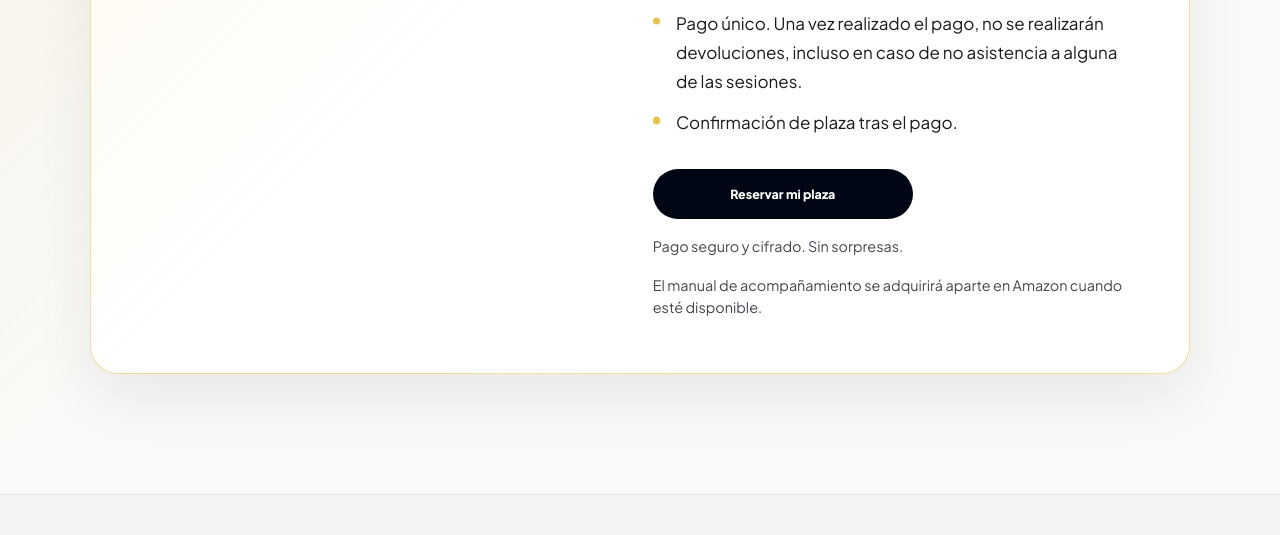
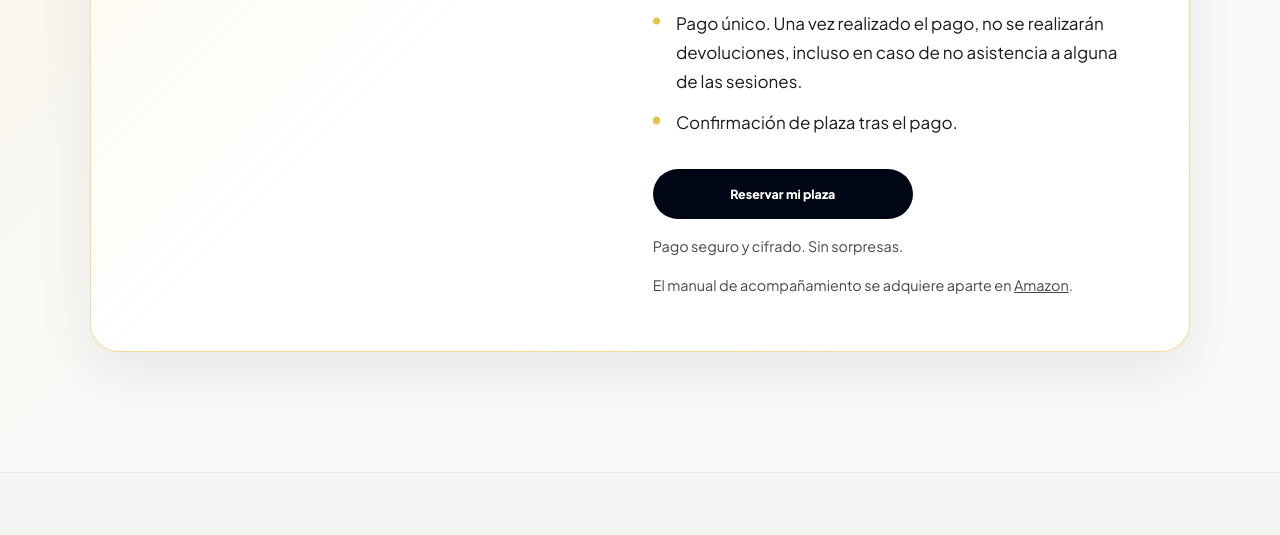
Before and after one commit to rdrgzjavier/mamasdecieloytierra, a website: page el-programa/index.html in a window 1280 px wide. Shown: the part 4395-4930 px from the top of the page. Drawn offline with nearby package versions, Linux system fonts and the light colour scheme.

Commit message:
Actualizar enlace del manual en la reserva

```diff
--- a/el-programa/index.html
+++ b/el-programa/index.html
@@ -192,7 +192,7 @@
             </ul>
             <div class="actions"><a class="button reservation-button" href="https://buy.stripe.com/fZu28r2UJ4eI0btfLq67S02" target="_blank" rel="noopener noreferrer" aria-label="Reservar plaza por 290 euros mediante pago seguro con Stripe">Reservar mi plaza</a></div>
             <p class="reservation-note">Pago seguro y cifrado. Sin sorpresas.</p>
-            <p class="reservation-note">El manual de acompañamiento se adquirirá aparte en Amazon cuando esté disponible.</p>
+            <p class="reservation-note">El manual de acompañamiento se adquiere aparte en <a href="https://amzn.eu/d/06MmMgq7" target="_blank" rel="noopener noreferrer">Amazon</a>.</p>
           </div>
         </div>
       </section>
```
